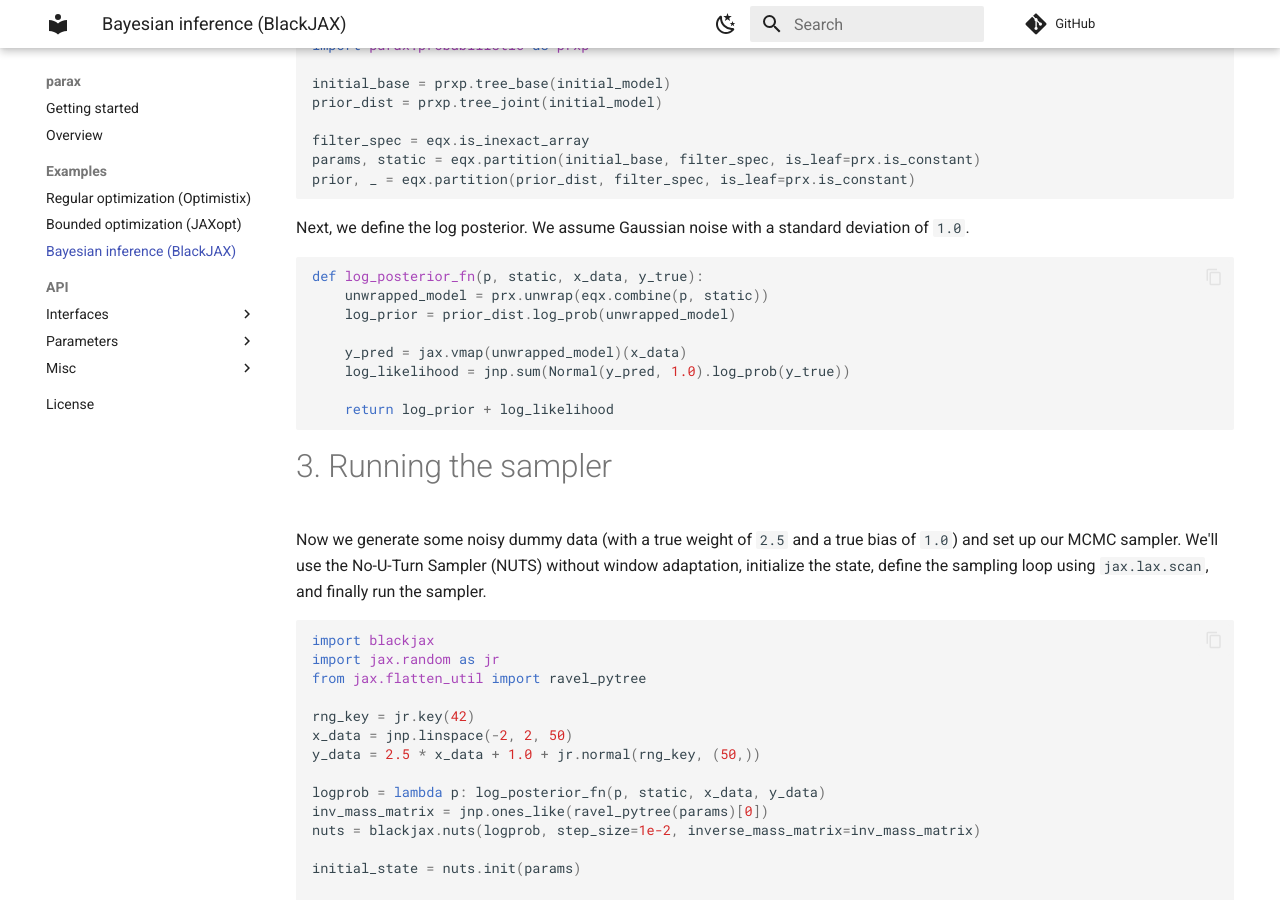
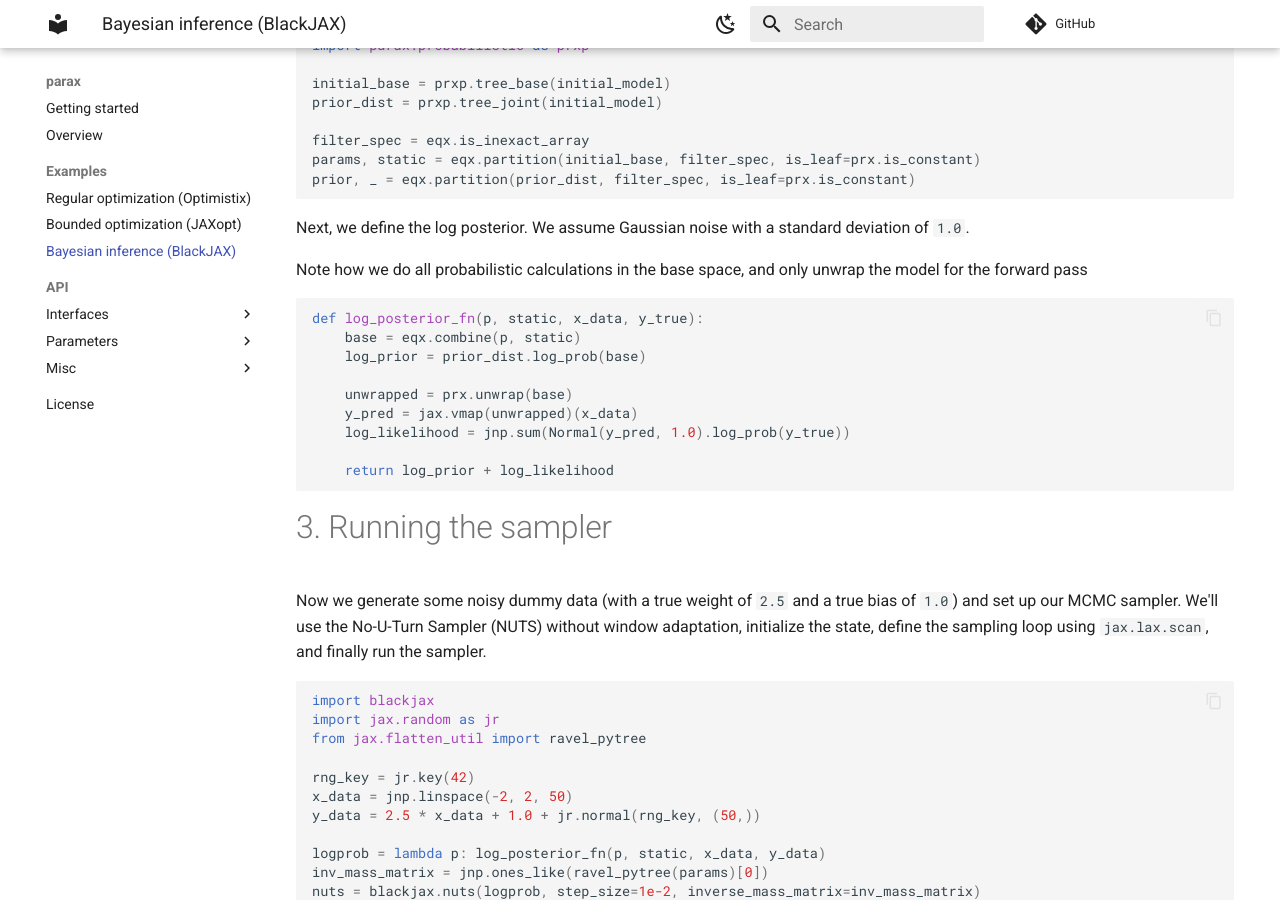
Before and after one commit to gvcallen/parax, an MkDocs documentation site: the page built from docs/examples/bayesian_inference.md, in a window 1280 px wide and 900 px high, scrolled down 782 px. Built offline with MkDocs 1.6.1 and Material for MkDocs 9.7.7, drawn with Linux system fonts in a browser that asks for light colours; comment, search, counter and statistics services are not loaded.

Commit message:
Updated docs

````diff
--- a/docs/examples/bayesian_inference.md
+++ b/docs/examples/bayesian_inference.md
@@ -39,13 +39,16 @@ prior, _ = eqx.partition(prior_dist, filter_spec, is_leaf=prx.is_constant)
 ```
 
 Next, we define the log posterior. We assume Gaussian noise with a standard deviation of `1.0`.
+
+Note how we do all probabilistic calculations in the base space, and only unwrap the model for the forward pass
 <!-- pytest-codeblocks:cont -->
 ```python
 def log_posterior_fn(p, static, x_data, y_true):
-    unwrapped_model = prx.unwrap(eqx.combine(p, static))
-    log_prior = prior_dist.log_prob(unwrapped_model)
+    base = eqx.combine(p, static)
+    log_prior = prior_dist.log_prob(base)
 
-    y_pred = jax.vmap(unwrapped_model)(x_data)
+    unwrapped = prx.unwrap(base)
+    y_pred = jax.vmap(unwrapped)(x_data)
     log_likelihood = jnp.sum(Normal(y_pred, 1.0).log_prob(y_true))
 
     return log_prior + log_likelihood
````
Also changed, not shown: 2 other files.
